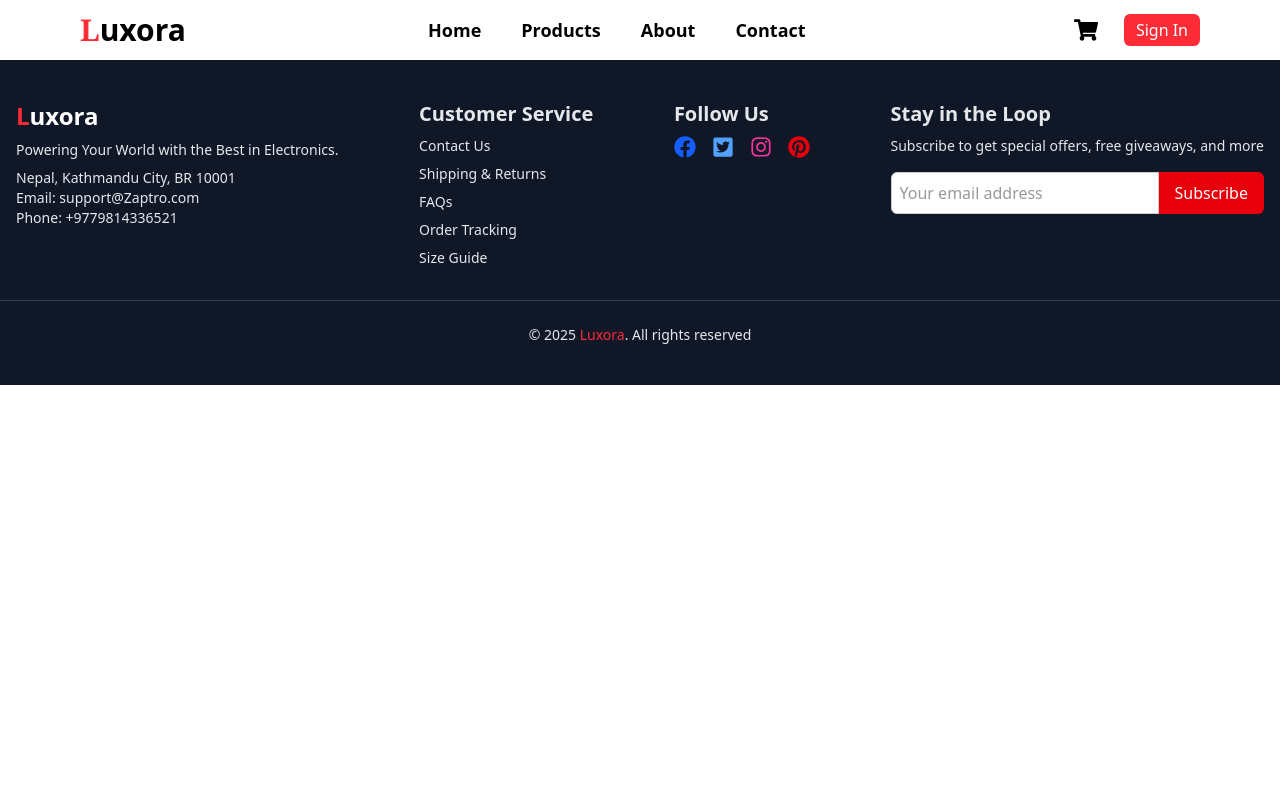
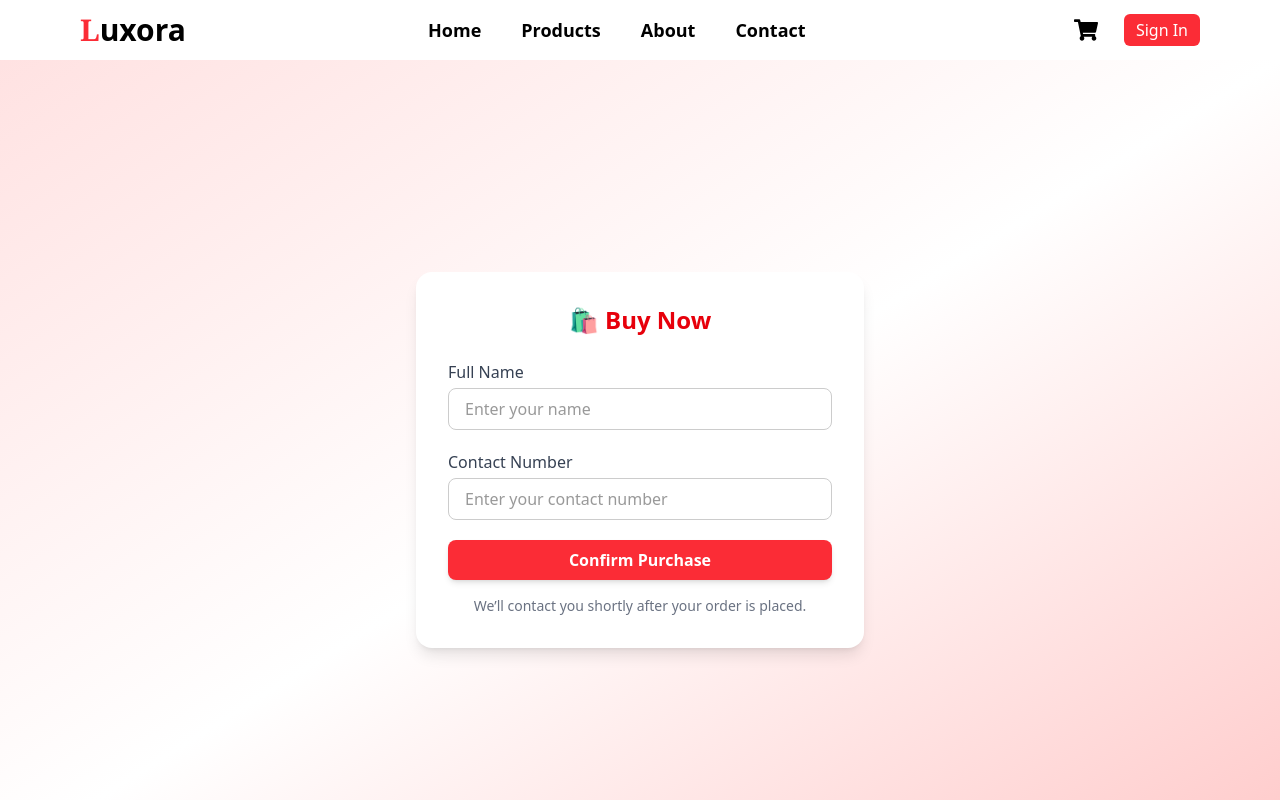
Before and after one commit to Parvesh-ops/E-commerce_Project, a React (Vite) app: page /buynow in a window 1280 px wide. Shown: the top 800 px of the page. Built offline with nearby package versions, Linux system fonts and the light colour scheme; no server answers.

Commit message:
updating single page with BUY now feature

```diff
--- a/src/App.jsx
+++ b/src/App.jsx
@@ -8,6 +8,7 @@ import Cart from './Pages/Cart.jsx'
 import Navbar from './Components/Navbar.jsx'
 import Footer from './Components/Footer.jsx'
 import SingleProduct from './Pages/SingleProduct.jsx'
+import BuyNow from './Components/BuyNow.jsx'
 
 const App = () => {
   return (
@@ -21,6 +22,8 @@ const App = () => {
           <Route path='/about' element={<About />} />
           <Route path='/contact' element={<Contact />} />
           <Route path='/cart' element={<Cart />} />
+          <Route path='/buynow' element={<BuyNow />} />
+
         </Routes>
         <Footer />
       </BrowserRouter>
--- /dev/null
+++ b/src/Components/BuyNow.jsx
@@ -0,0 +1,93 @@
+import React, { useState } from "react";
+
+const BuyNow = () => {
+  const [user, setUser] = useState({ name: "", contactNo: "" });
+  const [error, setError] = useState({});
+
+  const changeUser = (e) => {
+    setUser({ ...user, [e.target.name]: e.target.value });
+  };
+
+  const formHandler = (e) => {
+    e.preventDefault();
+
+    let newErrors = {};
+
+    if (!user.name.trim()) {
+      newErrors.name = "Name is required";
+    }
+    if (!user.contactNo.trim()) {
+      newErrors.contactNo = "Contact number is required";
+    }
+
+    if (Object.keys(newErrors).length > 0) {
+      setError(newErrors);
+    } else {
+      setError({});
+      setUser({ name: "", contactNo: "" });
+    }
+  };
+
+  return (
+    <div className="min-h-screen flex items-center justify-center bg-gradient-to-br from-red-100 via-white to-red-200 p-4">
+      <div className="w-full max-w-md bg-white rounded-2xl shadow-lg p-8">
+        <h2 className="text-2xl font-bold text-center text-red-600 mb-6">
+          🛍 Buy Now
+        </h2>
+
+        <form onSubmit={formHandler} className="space-y-5">
+          {/* Name Field */}
+          <div>
+            <label className="block text-gray-700 font-medium mb-1">
+              Full Name
+            </label>
+            <input
+              type="text"
+              placeholder="Enter your name"
+              name="name"
+              value={user.name}
+              onChange={changeUser}
+              className="w-full px-4 py-2 border border-gray-300 rounded-lg focus:ring-2 focus:ring-red-400 focus:outline-none"
+            />
+            {error.name && (
+              <p className="text-red-500 text-sm mt-1">{error.name}</p>
+            )}
+          </div>
+
+          {/* Contact Field */}
+          <div>
+            <label className="block text-gray-700 font-medium mb-1">
+              Contact Number
+            </label>
+            <input
+              type="number"
+              placeholder="Enter your contact number"
+              name="contactNo"
+              value={user.contactNo}
+              onChange={changeUser}
+              className="w-full px-4 py-2 border border-gray-300 rounded-lg focus:ring-2 focus:ring-red-400 focus:outline-none"
+            />
+            {error.contactNo && (
+              <p className="text-red-500 text-sm mt-1">{error.contactNo}</p>
+            )}
+          </div>
+
+          {/* Submit Button */}
+          <button
+            type="submit"
+            className="w-full bg-red-500 text-white font-semibold py-2 rounded-lg shadow-md hover:bg-red-600 transition-all duration-200"
+          >
+            Confirm Purchase
+          </button>
+        </form>
+
+        {/* Optional – back or info section */}
+        <p className="text-center text-gray-500 text-sm mt-4">
+          We’ll contact you shortly after your order is placed.
+        </p>
+      </div>
+    </div>
+  );
+};
+
+export default BuyNow;
--- a/src/Components/Navbar.jsx
+++ b/src/Components/Navbar.jsx
@@ -19,7 +19,7 @@ const Navbar = () => {
 
         {/* Navigation Links */}
         <ul className="flex space-x-6">
-          {['/', '/products', '/about', '/contact'].map((path, index) => {
+          {['/', '/products', '/about', '/contact',].map((path, index) => {
             const labels = ['Home', 'Products', 'About', 'Contact'];
             return (
               <NavLink
--- a/src/Context/CartContext.jsx
+++ b/src/Context/CartContext.jsx
@@ -23,7 +23,7 @@ const CartContext = ({ children }) => {
     })
 
     // Optional: show small alert (temporary feedback)
-    alert(`🛍️ ${product.title} added to cart!`)
+    alert(' added to cart!')
   }
 
   // ✅ Remove from cart
--- a/src/Pages/SingleProduct.jsx
+++ b/src/Pages/SingleProduct.jsx
@@ -1,15 +1,19 @@
-import React, { useEffect, useState } from 'react'
-import { useParams } from 'react-router-dom'
+import React, { useEffect, useState, useContext } from 'react'
+import { useParams, useNavigate } from 'react-router-dom' // ✅ Import useNavigate
 import axios from 'axios'
 import Loading from "../assets/Loading4.webm"
 import Breadcrums from '../Components/Breadcrums'
 import { FaShoppingCart } from "react-icons/fa"
+import { cartContext } from '../Context/CartContext'
 
 const SingleProduct = () => {
   const { id } = useParams()
   const [product, setProduct] = useState(null)
   const [loading, setLoading] = useState(true)
   const [quantity, setQuantity] = useState(1)
+
+  const { addToCart } = useContext(cartContext)
+  const navigate = useNavigate() // ✅ Initialize navigation
 
   // ✅ Fetch single product
   const getSingleProduct = async () => {
@@ -50,6 +54,19 @@ const SingleProduct = () => {
   // ✅ Handle optional discount
   const discount = product.discount || 0
   const originalPrice = Math.round(product.price + (product.price * discount / 100))
+
+  // ✅ Add to cart handler
+  const handleAddToCart = () => {
+    const productWithQty = { ...product, quantity }
+    addToCart(productWithQty)
+  }
+
+  // ✅ Handle Buy Now button
+  const handleBuyNow = () => {
+
+    // Navigate to BuyNow page
+    navigate('/buynow')
+  }
 
   return (
     <div className='px-4 pb-4 md:px-0'>
@@ -100,11 +117,22 @@ const SingleProduct = () => {
             />
           </div>
 
-          {/* 🛒 Add to Cart Button */}
+          {/* 🛒 Action Buttons */}
           <div className='flex gap-4 mt-4'>
+            {/* Add to Cart */}
             <button
-              className='px-6 flex items-center gap-2 py-2 text-lg bg-red-500 hover:bg-red-600 transition text-white rounded-md shadow-md' >
-              <FaShoppingCart className='w-6 h-6' /> Add to Cart
+              onClick={handleAddToCart}
+              className='px-6 flex items-center gap-2 py-2 text-lg bg-red-500 hover:bg-red-600 transition text-white rounded-md shadow-md'
+            >
+              <FaShoppingCart /> Add to Cart
+            </button>
+
+            {/* Buy Now */}
+            <button
+              onClick={handleBuyNow}
+              className='px-6 flex items-center gap-2 py-2 text-lg bg-red-500 hover:bg-red-600 transition text-white rounded-md shadow-md'
+            >
+              💳 Buy Now
             </button>
           </div>
         </div>
```
